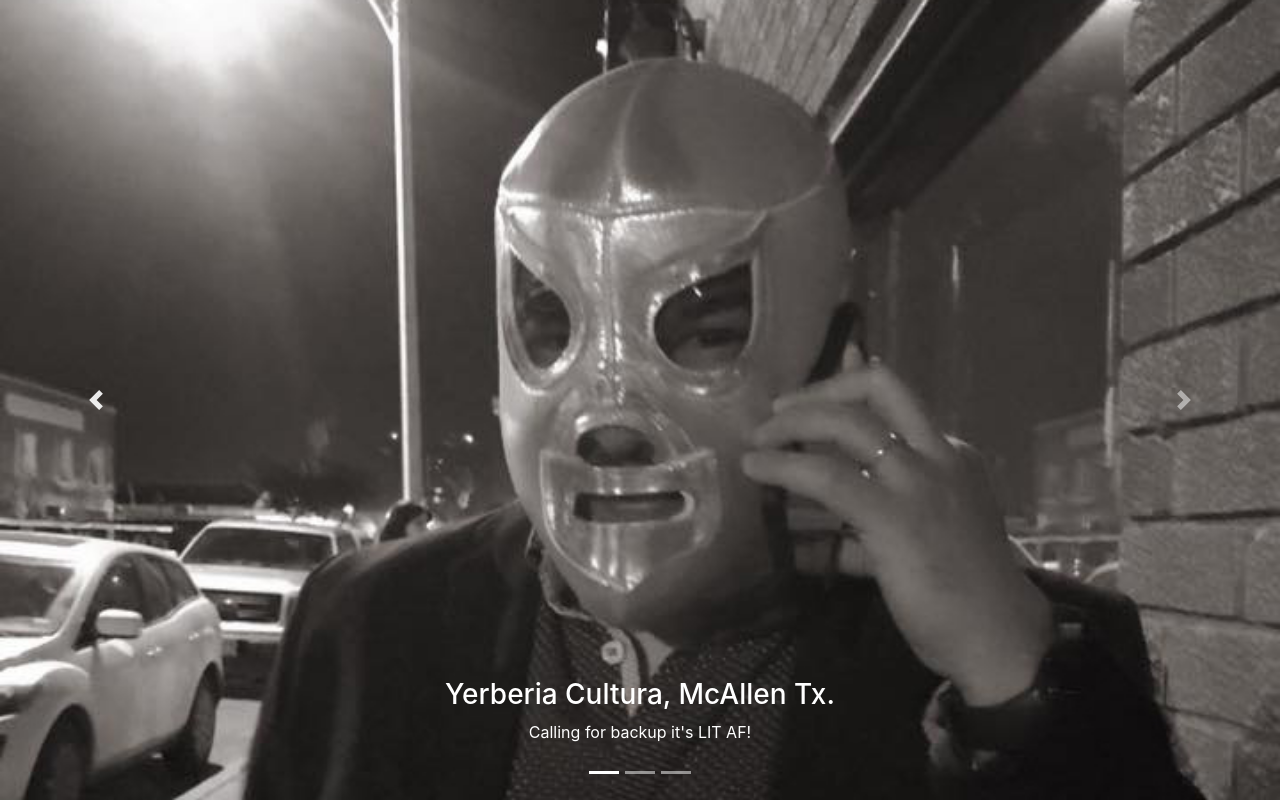
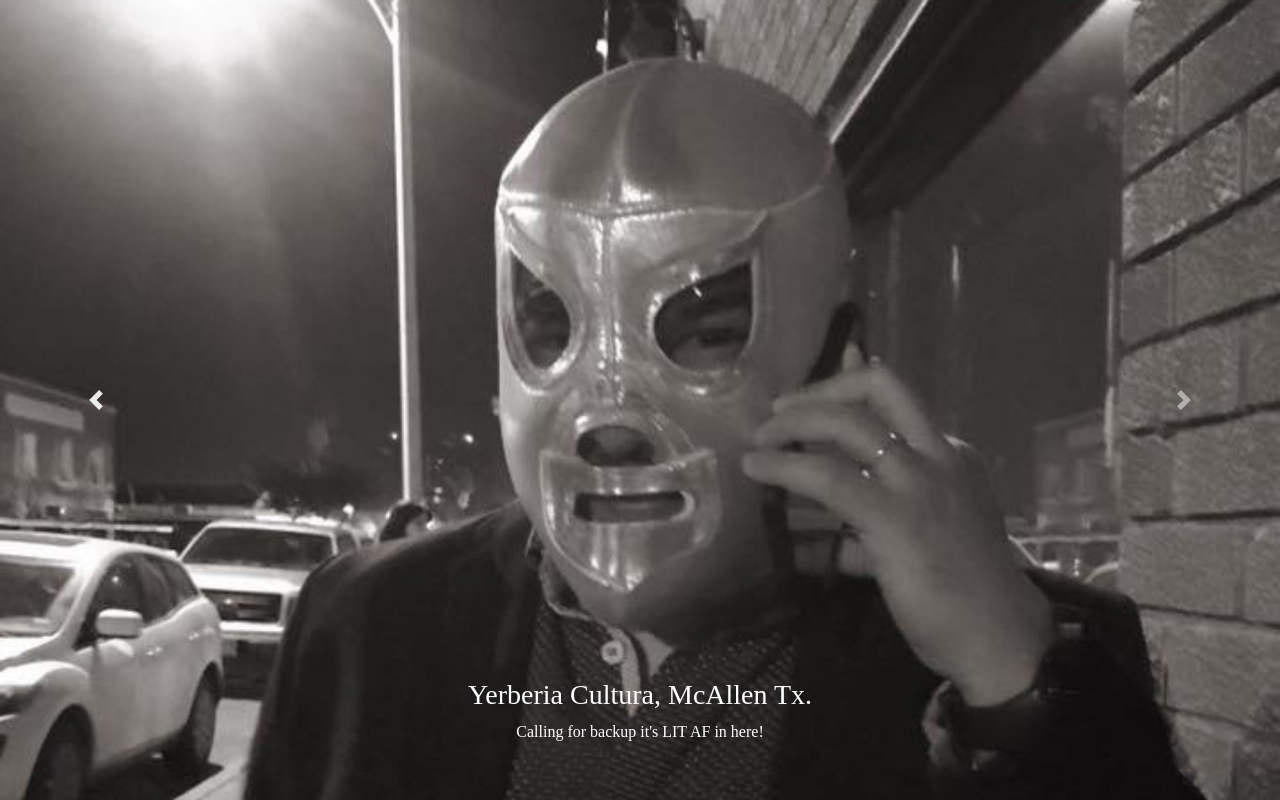
Before and after one commit to bradleygamboa/outwithelsanto, a PHP site: page / in a window 1280 px wide. Run offline with PHP 8.4, Linux system fonts and the light colour scheme.

Commit message:
updated fonts

```diff
--- a/assets/css/main.css
+++ b/assets/css/main.css
@@ -1,11 +1,7 @@
-nav {
-  display: none;
-}
+/* Slider */
 
-
-/* First Slide */
-
-#item1 {
+.slider {
   background-size: cover;
   background-color: silver;
+  font-family: serif;
 }
--- a/css/main.css
+++ /dev/null
@@ -1,6 +0,0 @@
-/* First Slide */
-
-#item1 {
-  background-size: 75%;
-  background-color: silver;
-}
--- a/index.html
+++ b/index.html
@@ -21,58 +21,25 @@
 
 <body>
 
-  <!-- Navigation -->
-  <!-- <nav class="navbar navbar-expand-lg navbar-dark bg-dark fixed-top">
-    <div class="container">
-      <a class="navbar-brand" href="#">Out With El Santo</a>
-      <button class="navbar-toggler" type="button" data-toggle="collapse" data-target="#navbarResponsive" aria-controls="navbarResponsive" aria-expanded="false" aria-label="Toggle navigation">
-          <span class="navbar-toggler-icon"></span>
-        </button>
-      <div class="collapse navbar-collapse" id="navbarResponsive">
-        <ul class="navbar-nav ml-auto">
-          <li class="nav-item active">
-            <a class="nav-link" href="#">Home
-                <span class="sr-only">(current)</span>
-              </a>
-          </li>
-          <li class="nav-item">
-            <a class="nav-link" href="#">About</a>
-          </li>
-          <li class="nav-item">
-            <a class="nav-link" href="#">Services</a>
-          </li>
-          <li class="nav-item">
-            <a class="nav-link" href="#">Contact</a>
-          </li>
-        </ul>
-      </div>
-    </div>
-  </nav> -->
-
   <header>
     <div id="carouselExampleIndicators" class="carousel slide" data-ride="carousel">
-      <ol class="carousel-indicators">
-        <li data-target="#carouselExampleIndicators" data-slide-to="0" class="active"></li>
-        <li data-target="#carouselExampleIndicators" data-slide-to="1"></li>
-        <li data-target="#carouselExampleIndicators" data-slide-to="2"></li>
-      </ol>
       <div class="carousel-inner" role="listbox">
-        <!-- Slide One - Set the background image for this slide in the line below -->
-        <div id="item1" class="carousel-item active" style="background-image: url('./assets/img/backup2.jpg')">
+        <!-- Slide One -->
+        <div class="carousel-item slider active" style="background-image: url('./assets/img/backup2.jpg')">
           <div class="carousel-caption d-none d-md-block">
             <h3>Yerberia Cultura, McAllen Tx.</h3>
-            <p>Calling for backup it's LIT AF!</p>
+            <p>Calling for backup it's LIT AF in here!</p>
           </div>
         </div>
-        <!-- Slide Two - Set the background image for this slide in the line below -->
-        <div class="carousel-item" style="background-image: url('./assets/img/drinking.jpg')">
+        <!-- Slide Two -->
+        <div class="carousel-item slider" style="background-image: url('./assets/img/drinking.jpg')">
           <div class="carousel-caption d-none d-md-block">
             <h3>Yerberia Cultura, McAllen Tx.</h3>
-            <p>Getting his drink on...</p>
+            <p>Getting our drink on...</p>
           </div>
         </div>
-        <!-- Slide Three - Set the background image for this slide in the line below -->
-        <div class="carousel-item" style="background-image: url('http://placehold.it/1900x1080')">
+        <!-- Slide Three -->
+        <div class="carousel-item slider" style="background-image: url('http://placehold.it/1900x1080')">
           <div class="carousel-caption d-none d-md-block">
             <h3>Third Slide</h3>
             <p>This is a description for the third slide.</p>
@@ -90,13 +57,6 @@
     </div>
   </header>
 
-  <!-- Footer -->
-  <!-- <footer class="py-5 bg-dark">
-    <div class="container">
-      <p class="m-0 text-center text-white">Copyright &copy; Your Website 2017</p>
-    </div>
-  </footer> -->
-
   <!-- Bootstrap core JavaScript -->
   <script src="assets/jquery/jquery.min.js"></script>
   <script src="assets/bootstrap/js/bootstrap.bundle.min.js"></script>
```
Also changed, not shown: 1 other file.
